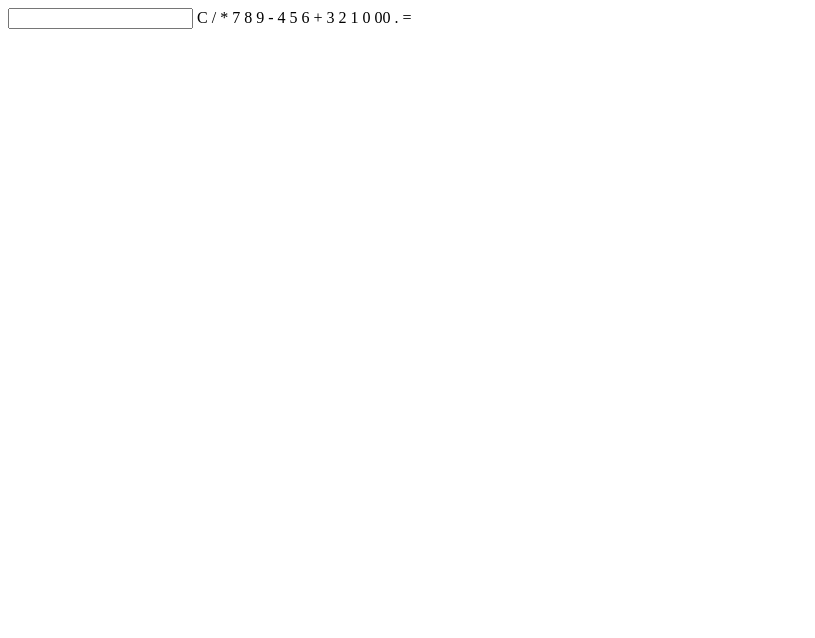
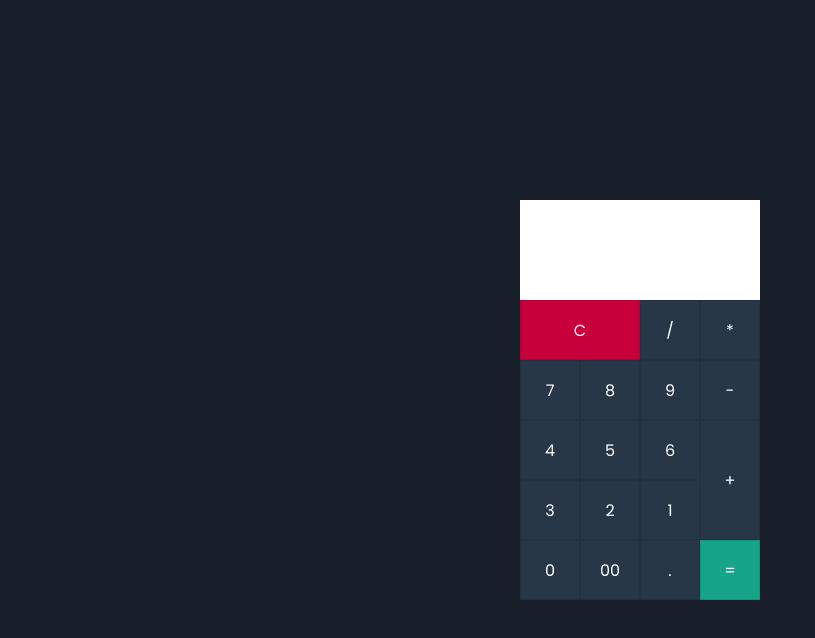
Before and after one commit to Hermes-Emmanuel/calculator, a plain HTML site: page index.html in a window 1280 px wide. Shown: the whole page, without its empty margins (0-815 px from the left). Drawn offline with Linux system fonts and the light colour scheme.

Commit message:
Commit003 - CSS e JS no html

```diff
--- /dev/null
+++ b/css/style.css
@@ -0,0 +1,59 @@
+*{
+    margin: 0;
+    padding: 0;
+    font-family: 'Poppins', sans-serif;
+    box-sizing: border-box;
+}
+
+body{
+    display: flex;
+    justify-content: center;
+    align-items: center;
+    min-height: 100vh;
+    background: #17202A;
+}
+
+.calculator{
+    position: relative;
+    display: grid;
+}
+
+.calculator .value{
+    grid-column: span 4;
+    height: 100px;
+    width: 240px;
+    text-align: right;
+    border: none;
+    outline: none;
+    padding: 10px;
+    font-size: 18px;
+}
+
+.calculator span{
+    display: grid;
+    width: 60px;
+    height: 60px;
+    color: #fff;
+    background: #283747;
+    place-items: center;
+    border: 1px solid rgba(0,0,0,.1);
+}
+.calculator span:active{
+    background: #74ff3b;
+    color:#111;
+}
+
+.calculator span.clear{
+    grid-column: span 2;
+    width: 120px;
+    background: #C70039;
+}
+
+.calculator span.plus{
+    grid-row: span 2;
+    height: 120px;
+}
+
+.calculator span.equals{
+    background: #17A589;
+}
--- a/index.html
+++ b/index.html
@@ -1,6 +1,8 @@
 <!DOCTYPE html>
 <html lang="en">
 <head>
+    <link href="https://fonts.googleapis.com/css2?family=Poppins:wght@300;400;500;600;700;800;900&display=swap" rel="stylesheet">
+    <link rel="stylesheet" href="css/style.css">
     <meta charset="UTF-8">
     <meta name="viewport" content="width=device-width, initial-scale=1.0">
     <title>Calculator</title>
@@ -8,24 +10,24 @@
 <body>
     <form class="calculator" name="calc">
         <input class="value" type="text" name="txt" readonly="">
-        <span class="num" onclick="document.calc.txt.value +=''">C</span>
+        <span class="num clear" onclick="document.calc.txt.value =''">C</span>
         <span class="num" onclick="document.calc.txt.value +='/'">/</span>
         <span class="num" onclick="document.calc.txt.value +='*'">*</span>
         <span class="num" onclick="document.calc.txt.value +='7'">7</span>
         <span class="num" onclick="document.calc.txt.value +='8'">8</span>
         <span class="num" onclick="document.calc.txt.value +='9'">9</span>
-        <span class="num" onclick="document.calc.txt.value +='-'">-</span>
+        <span class="num minus" onclick="document.calc.txt.value +='-'">-</span>
         <span class="num" onclick="document.calc.txt.value +='4'">4</span>
         <span class="num" onclick="document.calc.txt.value +='5'">5</span>
         <span class="num" onclick="document.calc.txt.value +='6'">6</span>
-        <span class="num" onclick="document.calc.txt.value +='+'">+</span>
+        <span class="num plus" onclick="document.calc.txt.value +='+'">+</span>
         <span class="num" onclick="document.calc.txt.value +='3'">3</span>
         <span class="num" onclick="document.calc.txt.value +='2'">2</span>
         <span class="num" onclick="document.calc.txt.value +='1'">1</span>
         <span class="num" onclick="document.calc.txt.value +='0'">0</span>
         <span class="num" onclick="document.calc.txt.value +='00'">00</span>
         <span class="num" onclick="document.calc.txt.value +='.'">.</span>
-        <span class="num" onclick="document.calc.txt.value +='='">=</span>
+        <span class="num equals" onclick="document.calc.txt.value = eval(calc.txt.value)">=</span>
     </form>
 </body>
 </html>
```
